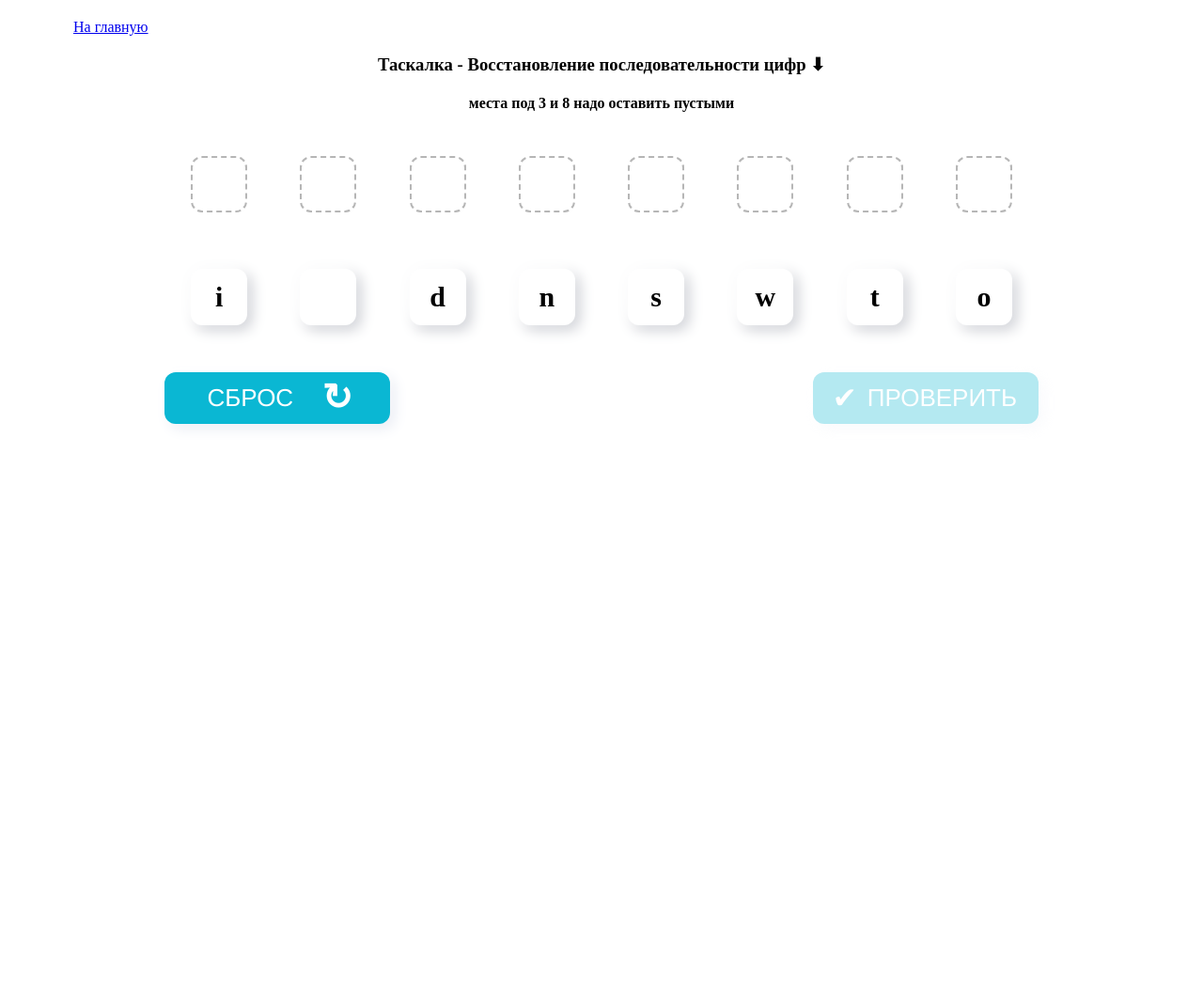
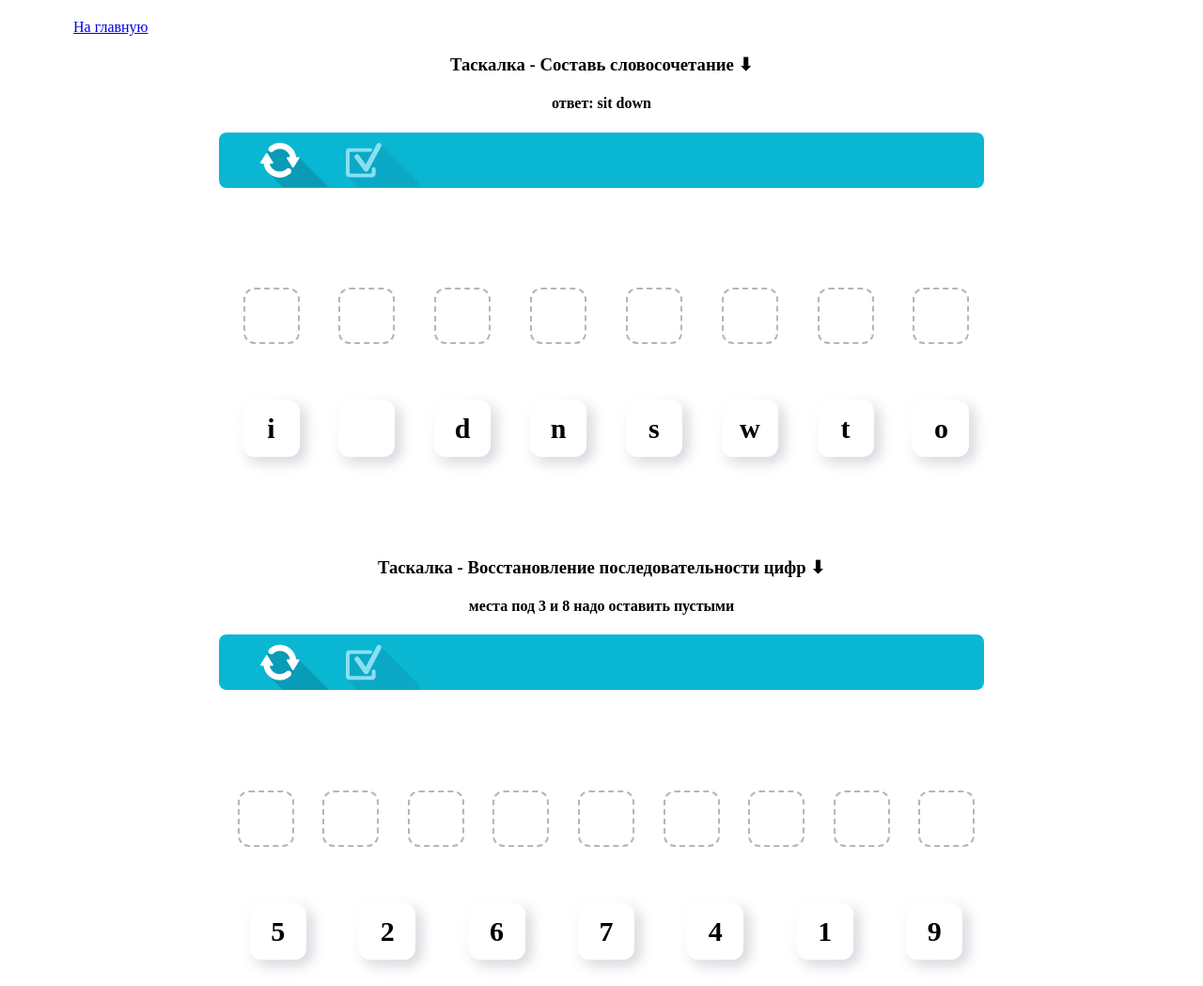
Before and after one commit to chizzgar/universal_monoBrowStand, a plain HTML site: page dragAndDropElements/dnd_numberChronology/dnd_numberChronology.html in a window 1280 px wide. Shown: the whole page at 94% size. Before the commit the page ends 800 px from the top, so only its background shows below. Drawn offline with Linux system fonts and the light colour scheme.

Commit message:
num chronology

```diff
--- a/dragAndDropElements/dnd_numberChronology/dnd_numberChronology.html
+++ b/dragAndDropElements/dnd_numberChronology/dnd_numberChronology.html
@@ -16,19 +16,48 @@
         <a href="/">На главную</a>
       </nav>
 
+      <h3>Таскалка - Составь словосочетание ⬇</h3>
+
+      <h4>ответ: sit down</h4>
+      <div class="temporary">
+        <div class="head">
+          <div class="drop"></div>
+          <div class="save"></div>
+          <div class="check_your"></div>
+          <div class="result"></div>
+        </div>
+        <div class="interakt_zadanie">
+          <!-- в поле id указывается уникальный id для данного задания -->
+          <div class="trainerTaskWrapper" id="chronoNum_task-1">
+            <div class="chronoNum_chronoDndWrapper">
+              <div class="chronoNum_dropPlaceWrapper"></div>
+              <div class="chronoNum_dragPlaceWrapper"></div>
+            </div>
+          </div>
+        </div>
+      </div>
+
       <h3>Таскалка - Восстановление последовательности цифр ⬇</h3>
       <h4>места под 3 и 8 надо оставить пустыми</h4>
-      <!-- в поле id указывается уникальный id для данного задания -->
-      <div class="trainerTaskWrapper" id="chronoNum_task-1">
-        <div class="chronoNum_chronoDndWrapper">
-          <div class="chronoNum_dropPlaceWrapper"></div>
-          <div class="chronoNum_dragPlaceWrapper"></div>
+
+      <div class="temporary">
+        <div class="head">
+          <div class="drop"></div>
+          <div class="save"></div>
+          <div class="check_your"></div>
+          <div class="result"></div>
         </div>
-
-        <!-- блок с кнопками проверки -->
-
-
+        <div class="interakt_zadanie">
+          <!-- в поле id указывается уникальный id для данного задания -->
+          <div class="trainerTaskWrapper" id="chronoNum_task-2">
+            <div class="chronoNum_chronoDndWrapper">
+              <div class="chronoNum_dropPlaceWrapper"></div>
+              <div class="chronoNum_dragPlaceWrapper"></div>
+            </div>
+          </div>
+        </div>
       </div>
+      <!--  -->
     </div>
 
     <!-- JS Scripts -->
--- a/dragAndDropElements/dnd_numberChronology/js-data/dnd_numberChronology.js
+++ b/dragAndDropElements/dnd_numberChronology/js-data/dnd_numberChronology.js
@@ -2,21 +2,18 @@ import {
   dropAppend,
   dragAppend,
   getRandomPositionToCard,
-  checkingAnswerReset,
-  checkingAnswerNegative,
-  checkingAnswerPositive,
   shuffleCards,
   addRightChoiceClass,
   addWrongChoiceClass,
   removeActiveCardClass,
-  toggleOpacityAndEventsElement,
-  renderCheckPanel,
-  getCheckPanelElements,
+  checkButton_classList_changer,
+  feedBackChanger,
+  getOldPanelLinks,
 } from "../../../_common_files/common_scripts.js";
 
 (() => {
-   // это контейнер для данного задания, для каждого нужно будет вписывать свой id, который был присвоен в html
-   const taskId = "chronoNum_task-1"
+  // это контейнер для данного задания, для каждого нужно будет вписывать свой id, который был присвоен в html
+  const taskId = "chronoNum_task-1";
   // массив входящих данных (максимум 9-10 элементов),
   // в поле text указывается число
   // в поле answerTag указывается наличие(true) или отсутствие(false) элемента для перетаскивания(пропуск)
@@ -60,18 +57,73 @@ import {
       id: 8,
       text: "n",
       answerTag: "true",
-    }
+    },
+  ];
+
+  renderNumberChronology(arrayOfElements, taskId);
+})();
+(() => {
+  // это контейнер для данного задания, для каждого нужно будет вписывать свой id, который был присвоен в html
+  const taskId = "chronoNum_task-2";
+  // массив входящих данных (максимум 9-10 элементов),
+  // в поле text указывается число
+  // в поле answerTag указывается наличие(true) или отсутствие(false) элемента для перетаскивания(пропуск)
+  const arrayOfElements = [
+    {
+      id: 1,
+      text: "1",
+      answerTag: "true",
+    },
+    {
+      id: 2,
+      text: "2",
+      answerTag: "true",
+    },
+    {
+      id: 3,
+      text: "3",
+      answerTag: "false",
+    },
+    {
+      id: 4,
+      text: "4",
+      answerTag: "true",
+    },
+    {
+      id: 5,
+      text: "5",
+      answerTag: "true",
+    },
+    {
+      id: 6,
+      text: "6",
+      answerTag: "true",
+    },
+    {
+      id: 7,
+      text: "7",
+      answerTag: "true",
+    },
+    {
+      id: 8,
+      text: "8",
+      answerTag: "false",
+    },
+    {
+      id: 9,
+      text: "9",
+      answerTag: "true",
+    },
   ];
 
   renderNumberChronology(arrayOfElements, taskId);
 })();
 
-
 function renderNumberChronology(arrayOfElements, taskId) {
   let draggingItem;
   let elemBelow;
   let isGameStart = false;
-  const taskWrapper = document.getElementById(`${taskId}`)
+  const taskWrapper = document.getElementById(`${taskId}`);
   const dropBox = taskWrapper.querySelector(".chronoNum_dropPlaceWrapper");
   const dragBox = taskWrapper.querySelector(".chronoNum_dragPlaceWrapper");
 
@@ -83,15 +135,11 @@ function renderNumberChronology(arrayOfElements, taskId) {
     "beforeend",
     createDragPictureCardsMarkup(shuffleCards([...arrayOfElements]))
   );
-  renderCheckPanel(taskWrapper, true);
-  const { btnReset, btnTest, controlsBox, infoBox } =
-    getCheckPanelElements(taskWrapper);
+
+  const { btnReset, btnTest, result } = getOldPanelLinks(taskWrapper);
 
   taskWrapper.addEventListener("pointerdown", mouseDown);
   btnReset.addEventListener("click", onBtnResetClick);
-  btnTest.addEventListener("click", onBtnTestClick);
-  // закрываем кнопку ПРОВЕРИТЬ
-  toggleOpacityAndEventsElement(btnTest);
 
   function createDropPictureCardsMarkup(pictures) {
     return pictures
@@ -125,14 +173,13 @@ function renderNumberChronology(arrayOfElements, taskId) {
         dragBox.appendChild(item.children[1]);
       }
     });
-    checkingAnswerReset(controlsBox, infoBox);
+
     taskWrapper.addEventListener("pointerdown", mouseDown);
     draggingItem = null;
-    // закрываем кнопку ПРОВЕРИТЬ
-    if (isGameStart) {
-      toggleOpacityAndEventsElement(btnTest);
-      isGameStart = false;
-    }
+
+    isGameStart = false;
+    checkButton_classList_changer(isGameStart, onBtnTestClick, btnTest);
+    feedBackChanger("reset", isGameStart, result);
   }
 
   function onBtnTestClick() {
@@ -158,9 +205,9 @@ function renderNumberChronology(arrayOfElements, taskId) {
       }
     });
     if (winCount === temp) {
-      checkingAnswerPositive(controlsBox, infoBox);
+      feedBackChanger("win", isGameStart, result);
     } else {
-      checkingAnswerNegative(controlsBox, infoBox);
+      feedBackChanger("lose", isGameStart, result);
     }
   }
 
@@ -191,7 +238,6 @@ function renderNumberChronology(arrayOfElements, taskId) {
       draggingItem.style.top = pageY - shiftY + "px";
     }
 
-    // elemBelow = document.elementFromPoint(event.clientX, event.clientY);
     let clickWithoutMove = true;
 
     function onMouseMove(event) {
@@ -250,11 +296,9 @@ function renderNumberChronology(arrayOfElements, taskId) {
 
       if (elemBelow.classList.contains("chronoNum_dropPlace")) {
         dropAppend(elemBelow.parentElement, draggingItem);
-        // открываем кнопку ПРОВЕРИТЬ
-        if (!isGameStart) {
-          toggleOpacityAndEventsElement(btnTest);
-          isGameStart = true;
-        }
+
+        isGameStart = true;
+        checkButton_classList_changer(isGameStart, onBtnTestClick, btnTest);
       } else {
         dragAppend(dragBox, draggingItem, findIdx);
       }
```
